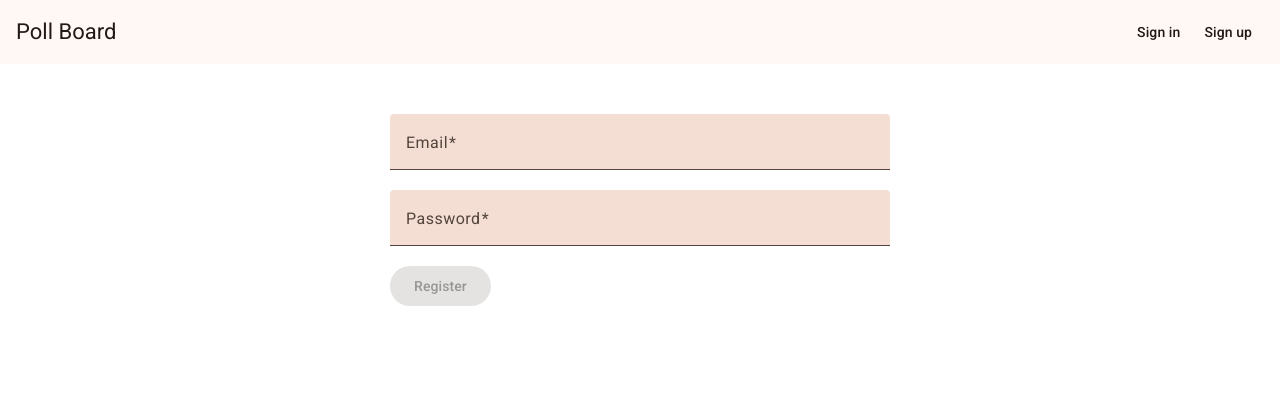
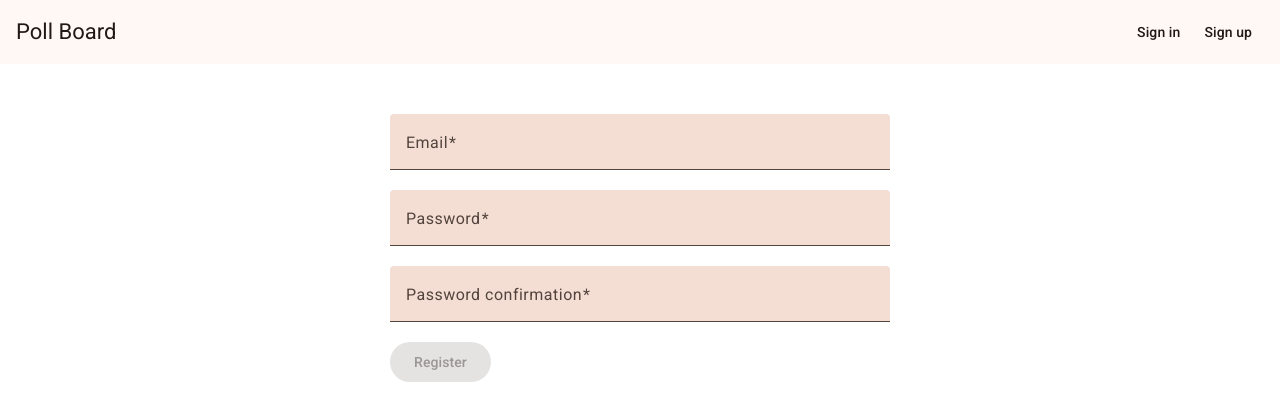
Before and after one commit to AnetaFalkowska/PollBoard, an Angular app: page /register in a window 1280 px wide. Shown: the top 420 px of the page. Built offline with nearby package versions, Linux system fonts and the light colour scheme.

Commit message:
feat(auth): add password mismatch validator

```diff
--- a/src/app/features/auth/register/register.component.html
+++ b/src/app/features/auth/register/register.component.html
@@ -1,10 +1,29 @@
 <form class="auth-form" [formGroup]="authForm" (ngSubmit)="onSubmit()">
-    <app-input inputType="email"
+  <app-input
+    inputType="email"
     label="Email"
-    [control]="emailControl"></app-input>
-    <app-input inputType="text"
+    [control]="emailControl"
+  ></app-input>
+  <app-input
+    inputType="text"
     label="Password"
-    [control]="passwordControl"></app-input>
-    <app-button type="submit" [disabled]="authForm.invalid" title="Register"></app-button>
-    <!-- <app-button type="submit" [disabled]="authForm.invalid" title="Register"></app-button> -->
+    [control]="passwordControl"
+  ></app-input>
+  <app-input
+    inputType="text"
+    label="Password confirmation"
+    [control]="passwordConfirmation"
+  ></app-input>
+  @if (authForm.get('password')?.touched &&
+  authForm.get('passwordConfirmation')?.touched && authForm.errors) {
+    @if (authForm.errors['passwordMismatch']) {
+        <mat-error class="error">Password and Password Confirmation must match</mat-error>
+    }
+  }
+  <app-button
+    type="submit"
+    [disabled]="authForm.invalid"
+    title="Register"
+  ></app-button>
+
 </form>
--- a/src/app/features/auth/register/register.component.scss
+++ b/src/app/features/auth/register/register.component.scss
@@ -4,3 +4,8 @@
   width: 100%;
   margin: 50px auto;
 }
+
+.error {
+font-size: var(--mat-form-field-subscript-text-size, var(--mat-sys-body-small-size));
+margin-bottom: 15px;
+}
--- a/src/app/features/auth/register/register.component.ts
+++ b/src/app/features/auth/register/register.component.ts
@@ -6,25 +6,35 @@ import {
   Validators,
 } from '@angular/forms';
 import { AuthService } from '../../../core/auth/auth.service';
-import { InputComponent } from "../../../shared/input/input.component";
-import { ButtonComponent } from "../../../shared/button/button.component";
+import { InputComponent } from '../../../shared/input/input.component';
+import { ButtonComponent } from '../../../shared/button/button.component';
+import { MatchPassword } from '../../../match-password';
+import { MatError } from '@angular/material/form-field';
+
 
 @Component({
   selector: 'app-register',
-  imports: [ReactiveFormsModule, InputComponent, ButtonComponent],
+  imports: [ReactiveFormsModule, InputComponent, ButtonComponent, MatError],
   templateUrl: './register.component.html',
   styleUrl: './register.component.scss',
 })
 export class RegisterComponent implements OnInit {
   authForm!: FormGroup;
 
-  constructor(private authService: AuthService) {}
+  constructor(
+    private authService: AuthService,
+    private matchPassword: MatchPassword
+  ) {}
 
   ngOnInit(): void {
-    this.authForm = new FormGroup({
-      email: new FormControl('', [Validators.required, Validators.email]),
-      password: new FormControl('', [Validators.required]),
-    });
+    this.authForm = new FormGroup(
+      {
+        email: new FormControl('', [Validators.required, Validators.email]),
+        password: new FormControl('', [Validators.required]),
+        passwordConfirmation: new FormControl('', [Validators.required]),
+      },
+      { validators: this.matchPassword.validate.bind(this.matchPassword) }
+    );
   }
 
   get emailControl() {
@@ -35,13 +45,19 @@ export class RegisterComponent implements OnInit {
     return this.authForm.get('password') as FormControl;
   }
 
+  get passwordConfirmation() {
+    return this.authForm.get('passwordConfirmation') as FormControl;
+  }
+
   onSubmit() {
     if (this.authForm.invalid) {
       return;
     }
 
+    const { email, password } = this.authForm.value;
+
     this.authService
-      .register(this.authForm.value)
+      .register({ email, password })
       .subscribe(() => console.log('User registered successfully!'));
   }
 }
--- /dev/null
+++ b/src/app/match-password.ts
@@ -0,0 +1,12 @@
+import { Injectable } from '@angular/core';
+import { AbstractControl, FormGroup, ValidationErrors, Validator } from '@angular/forms';
+
+@Injectable({ providedIn: 'root' })
+export class MatchPassword implements Validator {
+  validate(control: AbstractControl): ValidationErrors | null {
+    const group = control as FormGroup;
+    const { password, passwordConfirmation } = group.value;
+
+    return password === passwordConfirmation ? null : { passwordMismatch: true };
+  }
+}
```
Also changed, not shown: 1 other file (tests, documents, lock files or other folders).
